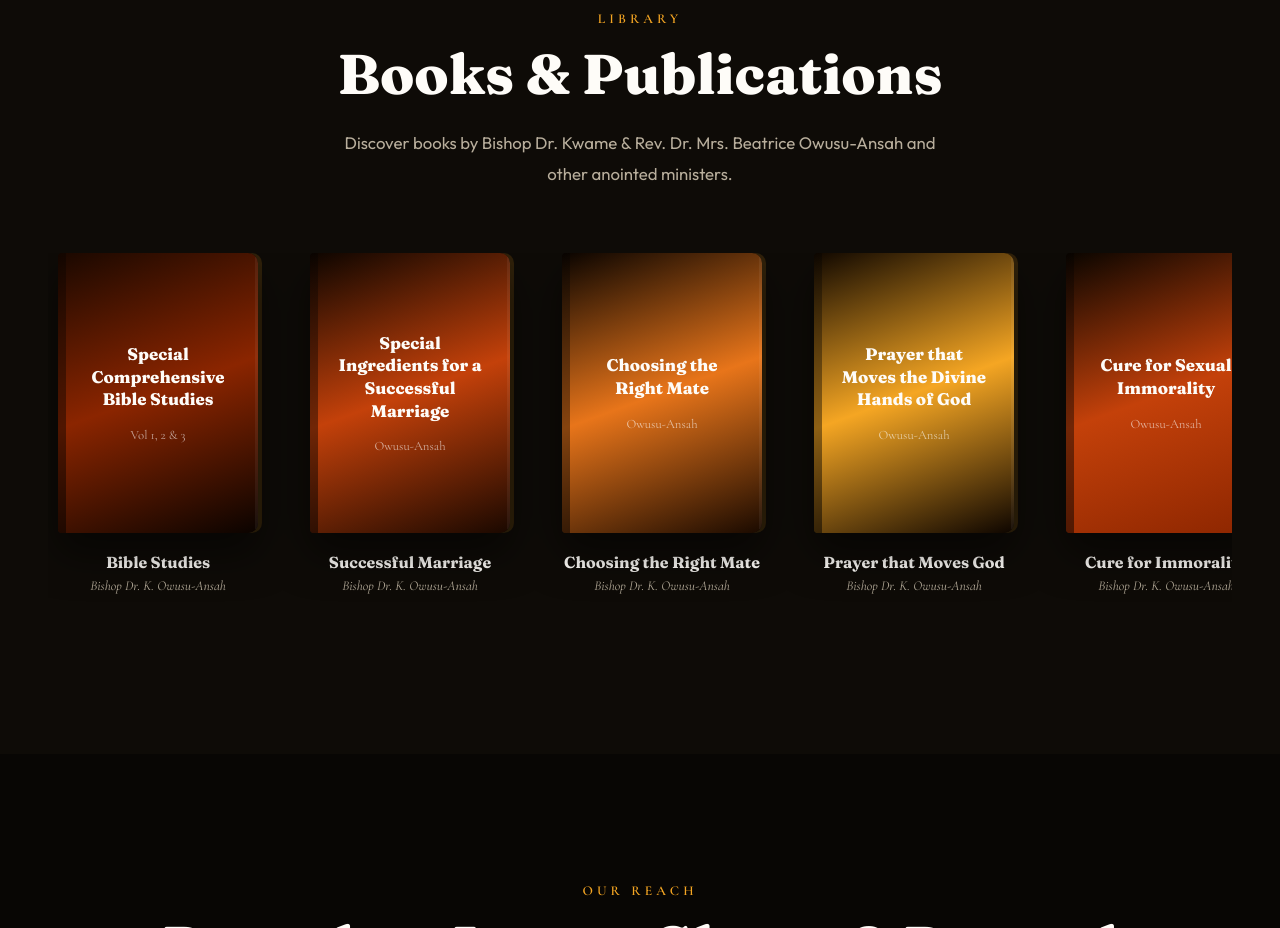
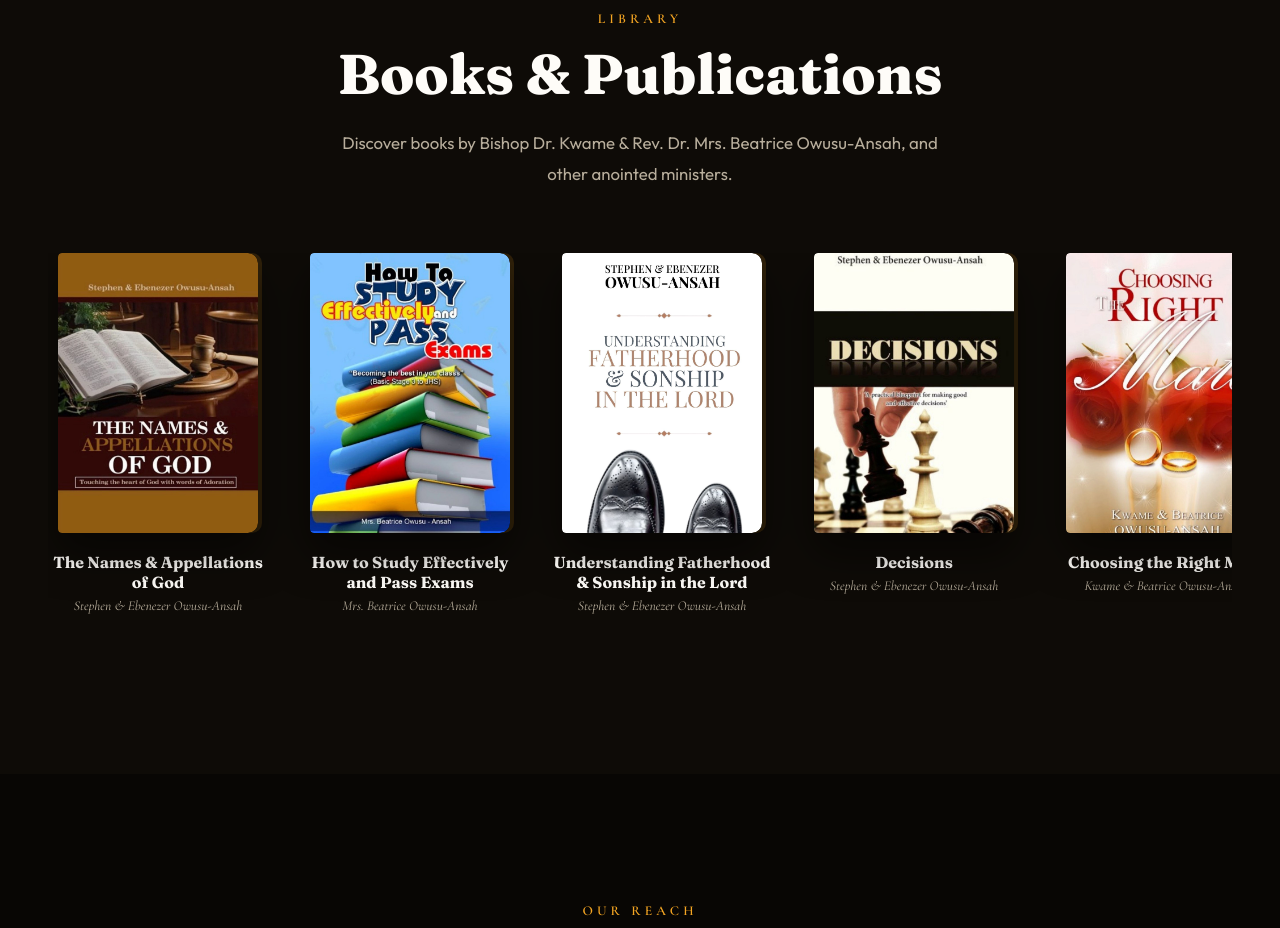
Before and after one commit to Lopescap/gem-chapel-website, a plain HTML site: page index.html in a window 1280 px wide. Shown: the part 5960-6888 px from the top of the page. Drawn offline with nearby package versions, Linux system fonts and the light colour scheme.

Commit message:
feat: replace books section with 6 new titles and real cover images
- Replace old 5 books (Bible Studies, Successful Marriage, Choosing the Right Mate,
  Prayer that Moves God, Cure for Immorality) with 6 new books:
  1. The Names & Appellations of God — Stephen & Ebenezer Owusu-Ansah
  2. How to Study Effectively and Pass Exams — Mrs. Beatrice Owusu-Ansah
  3. Understanding Fatherhood & Sonship in the Lord — Stephen & Ebenezer Owusu-Ansah
  4. Decisions — Stephen & Ebenezer Owusu-Ansah
  5. Choosing the Right Mate — Kwame & Beatrice Owusu-Ansah
  6. All About Homosexuality and Lesbianism — Kwame & Beatrice Owusu-Ansah
- Use actual cover images instead of gradient placeholders
- Add .book-cover-image style for real book covers

```diff
--- a/index.html
+++ b/index.html
@@ -280,63 +280,50 @@
     <div class="books-header reveal">
       <p class="section-label">Library</p>
       <h2 class="section-title">Books &amp; Publications</h2>
-      <p class="section-desc" style="margin:0 auto;">Discover books by Bishop Dr. Kwame &amp; Rev. Dr. Mrs. Beatrice Owusu-Ansah and other anointed ministers.</p>
+      <p class="section-desc" style="margin:0 auto;">Discover books by Bishop Dr. Kwame &amp; Rev. Dr. Mrs. Beatrice Owusu-Ansah, and other anointed ministers.</p>
     </div>
     <div class="books-scroll">
       <div class="book-card reveal reveal-delay-1">
-        <div class="book-cover">
-          <div class="book-cover-inner">
-            <div class="book-spine"></div>
-            <div class="book-title-art">Special Comprehensive Bible Studies</div>
-            <div class="book-author-art">Vol 1, 2 &amp; 3</div>
-          </div>
+        <div class="book-cover book-cover-image">
+          <img src="/media/books/The-Names-and-Appellations-of-God.jpg" alt="The Names &amp; Appellations of God" loading="lazy">
         </div>
-        <h4>Bible Studies</h4>
-        <p class="book-author">Bishop Dr. K. Owusu-Ansah</p>
+        <h4>The Names &amp; Appellations of God</h4>
+        <p class="book-author">Stephen &amp; Ebenezer Owusu-Ansah</p>
       </div>
       <div class="book-card reveal reveal-delay-2">
-        <div class="book-cover">
-          <div class="book-cover-inner">
-            <div class="book-spine"></div>
-            <div class="book-title-art">Special Ingredients for a Successful Marriage</div>
-            <div class="book-author-art">Owusu-Ansah</div>
-          </div>
+        <div class="book-cover book-cover-image">
+          <img src="/media/books/How-to-Study-Effectively-and-Pass-Exams.jpg" alt="How to Study Effectively and Pass Exams" loading="lazy">
         </div>
-        <h4>Successful Marriage</h4>
-        <p class="book-author">Bishop Dr. K. Owusu-Ansah</p>
+        <h4>How to Study Effectively and Pass Exams</h4>
+        <p class="book-author">Mrs. Beatrice Owusu-Ansah</p>
       </div>
       <div class="book-card reveal reveal-delay-3">
-        <div class="book-cover">
-          <div class="book-cover-inner">
-            <div class="book-spine"></div>
-            <div class="book-title-art">Choosing the Right Mate</div>
-            <div class="book-author-art">Owusu-Ansah</div>
-          </div>
+        <div class="book-cover book-cover-image">
+          <img src="/media/books/Understanding-Fatherhood-and-Sonship-in-the-Lord.jpg" alt="Understanding Fatherhood &amp; Sonship in the Lord" loading="lazy">
+        </div>
+        <h4>Understanding Fatherhood &amp; Sonship in the Lord</h4>
+        <p class="book-author">Stephen &amp; Ebenezer Owusu-Ansah</p>
+      </div>
+      <div class="book-card reveal reveal-delay-4">
+        <div class="book-cover book-cover-image">
+          <img src="/media/books/Decisions.jpg" alt="Decisions" loading="lazy">
+        </div>
+        <h4>Decisions</h4>
+        <p class="book-author">Stephen &amp; Ebenezer Owusu-Ansah</p>
+      </div>
+      <div class="book-card reveal reveal-delay-1">
+        <div class="book-cover book-cover-image">
+          <img src="/media/books/Choosing-the-Right-Mate.jpg" alt="Choosing the Right Mate" loading="lazy">
         </div>
         <h4>Choosing the Right Mate</h4>
-        <p class="book-author">Bishop Dr. K. Owusu-Ansah</p>
+        <p class="book-author">Kwame &amp; Beatrice Owusu-Ansah</p>
       </div>
-      <div class="book-card reveal reveal-delay-4">
-        <div class="book-cover">
-          <div class="book-cover-inner">
-            <div class="book-spine"></div>
-            <div class="book-title-art">Prayer that Moves the Divine Hands of God</div>
-            <div class="book-author-art">Owusu-Ansah</div>
-          </div>
+      <div class="book-card reveal reveal-delay-2">
+        <div class="book-cover book-cover-image">
+          <img src="/media/books/All-About-Homosexuality-and-Lesbianism.jpg" alt="All About Homosexuality and Lesbianism" loading="lazy">
         </div>
-        <h4>Prayer that Moves God</h4>
-        <p class="book-author">Bishop Dr. K. Owusu-Ansah</p>
-      </div>
-      <div class="book-card reveal reveal-delay-1">
-        <div class="book-cover">
-          <div class="book-cover-inner">
-            <div class="book-spine"></div>
-            <div class="book-title-art">Cure for Sexual Immorality</div>
-            <div class="book-author-art">Owusu-Ansah</div>
-          </div>
-        </div>
-        <h4>Cure for Immorality</h4>
-        <p class="book-author">Bishop Dr. K. Owusu-Ansah</p>
+        <h4>All About Homosexuality and Lesbianism</h4>
+        <p class="book-author">Kwame &amp; Beatrice Owusu-Ansah</p>
       </div>
     </div>
   </div>
--- a/styles.css
+++ b/styles.css
@@ -1078,6 +1078,23 @@ section {
     rgba(255, 255, 255, 0.08) 2px
   );
   border-radius: 0 2px 2px 0;
+}
+
+/* Real book cover images */
+.book-cover-image {
+  background: none !important;
+}
+
+.book-cover-image::after {
+  display: none !important;
+}
+
+.book-cover-image img {
+  width: 100%;
+  height: 100%;
+  object-fit: cover;
+  display: block;
+  border-radius: 4px 10px 10px 4px;
 }
 
 .book-card h4 {
```
Also changed, not shown: media/books/All-About-Homosexuality-and-Lesbianism.jpg (added), media/books/Choosing-the-Right-Mate.jpg (added), media/books/Decisions.jpg (added), media/books/How-to-Study-Effectively-and-Pass-Exams.jpg (added), media/books/The-Names-and-Appellations-of-God.jpg (added), media/books/Understanding-Fatherhood-and-Sonship-in-the-Lord.jpg (added), media/inbound/openclaw-staged-79056aa9-58ce-4c7e-8877-45c6114652bd/0fa9fae4-0ea6-42a3-96f2-41a16b0eb52e.jpg (added), media/inbound/openclaw-staged-79056aa9-58ce-4c7e-8877-45c6114652bd/3f48b2b3-cc5e-4a12-a92e-f199c0196387.jpg (added), media/inbound/openclaw-staged-79056aa9-58ce-4c7e-8877-45c6114652bd/4589ca64-ed57-40f2-8d97-e17bb8b99071.jpg (added), media/inbound/openclaw-staged-79056aa9-58ce-4c7e-8877-45c6114652bd/b67d0bf8-8dc1-4204-9dba-9a5446c984d2.jpg (added), media/inbound/openclaw-staged-79056aa9-58ce-4c7e-8877-45c6114652bd/cb583355-ca98-4942-8285-49c57f6f29aa.jpg (added), media/inbound/openclaw-staged-79056aa9-58ce-4c7e-8877-45c6114652bd/cfe07c22-2777-4689-9b27-b4c057f4daa5.jpg (added).
